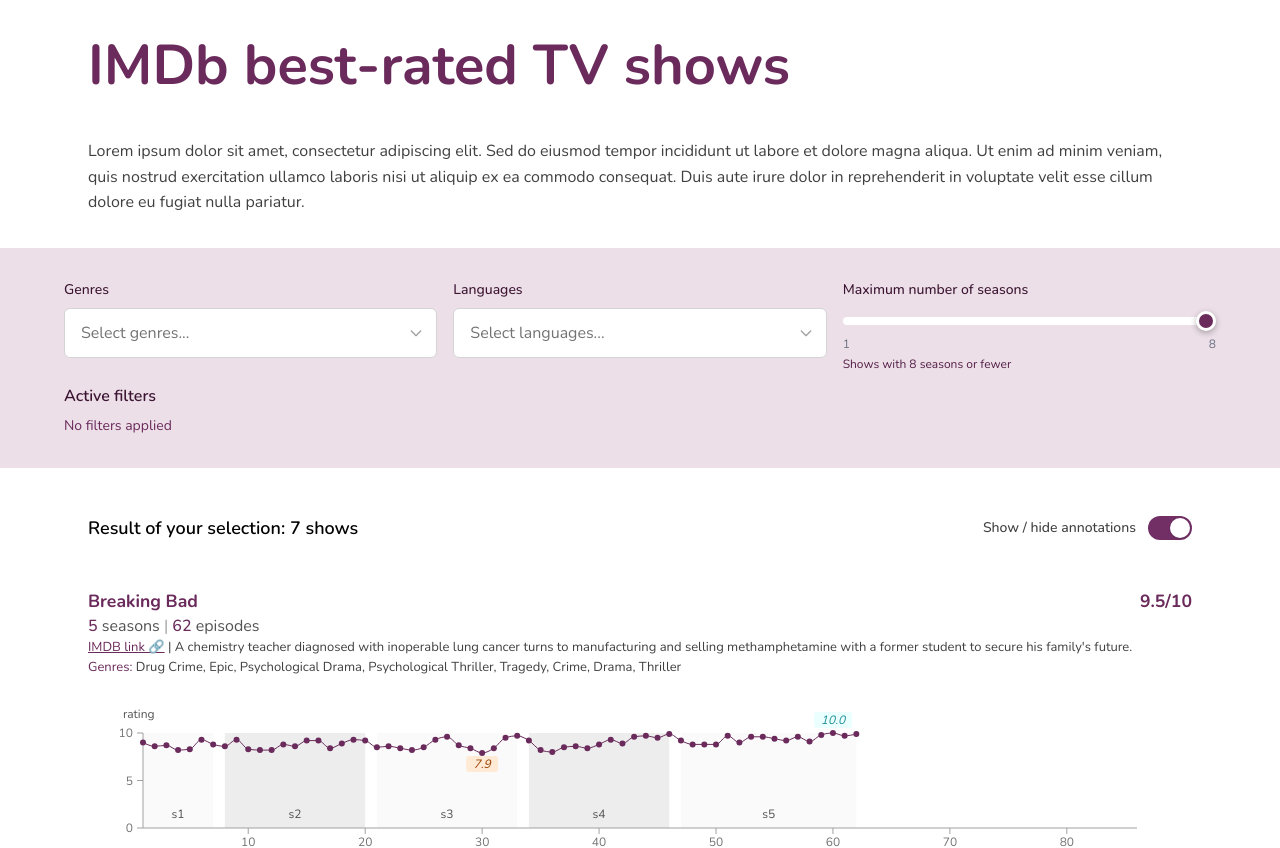
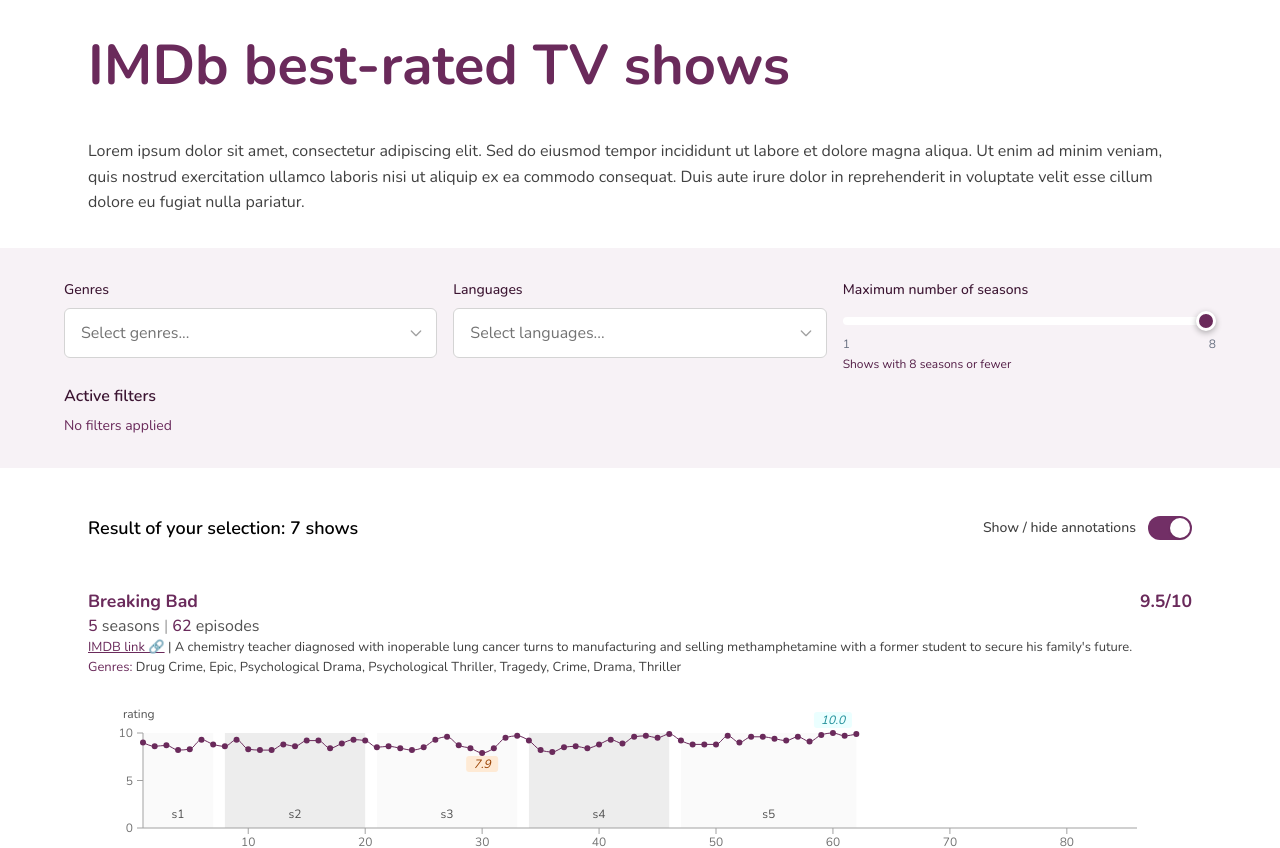
Before and after one commit to DameAnneSo/IMDB-show-explorer, a Svelte app: page / in a window 1280 px wide. Shown: the top 848 px of the page. Built offline with nearby package versions, Linux system fonts and the light colour scheme; a web font is replaced by a local one.

Commit message:
feat(filters-footer): change background colours

```diff
--- a/src/App.svelte
+++ b/src/App.svelte
@@ -277,7 +277,7 @@ loadCSVData();
 }
 
 .filters-section {
-  background-color: var(--color-primary-100);
+  background-color: var(--color-primary-50);
   padding: 2rem 1.5rem;
   margin-bottom: 3rem;
 }
--- a/src/lib/Footer.svelte
+++ b/src/lib/Footer.svelte
@@ -42,7 +42,7 @@
 
 <style>
 .footer {
-  background-color: var(--color-primary-100);
+  background-color: var(--color-primary-50);
   padding: 1.5rem 1.5rem 2rem 1.5rem;
 }
 
```
